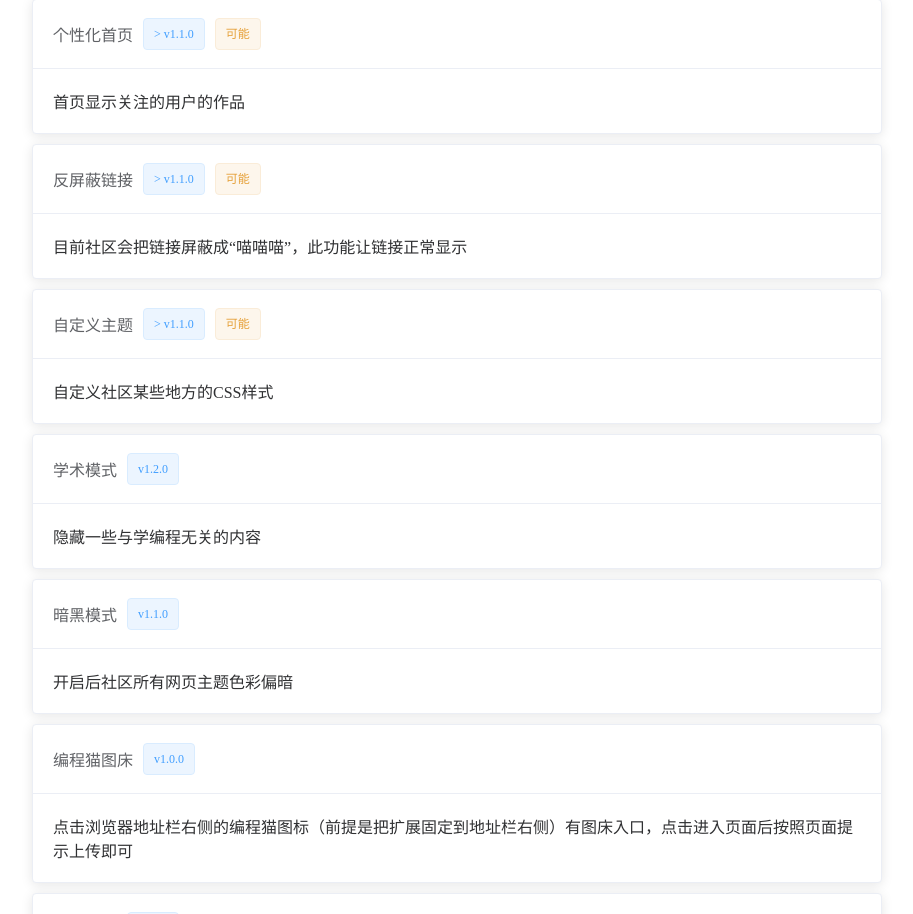
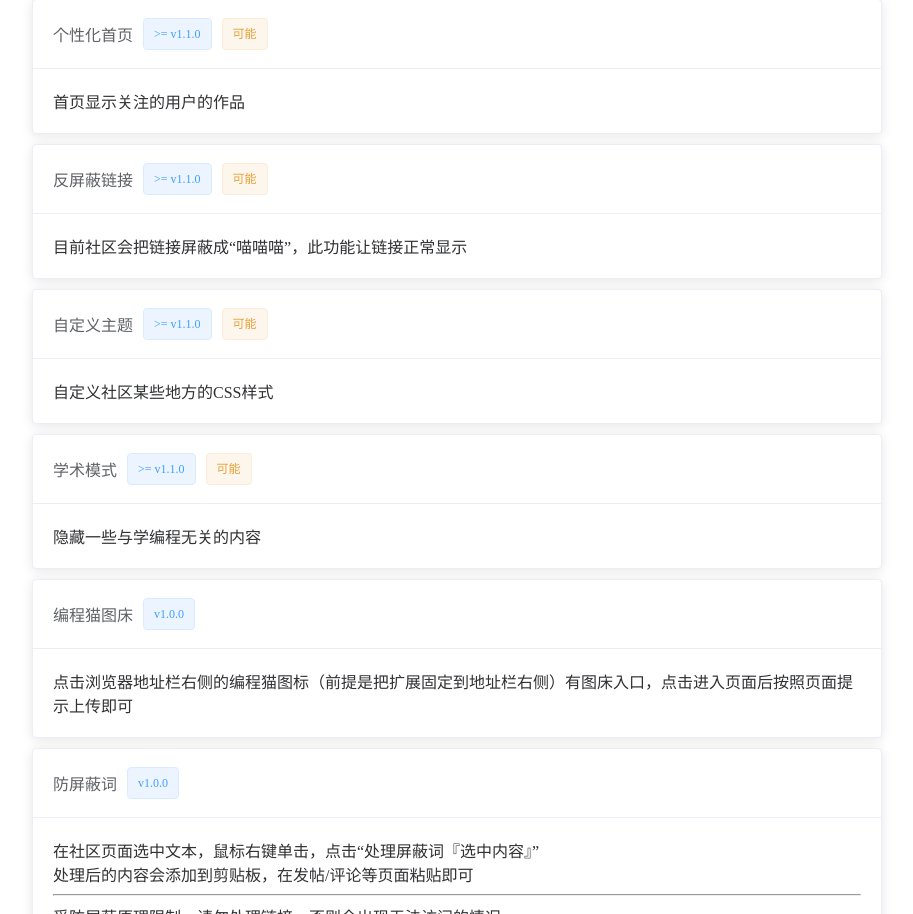
Before and after one commit to codemaoTeam/codemao-browse-enhanced-site, a Vue app: page /doc in a window 1280 px wide. Shown: the part 909-1823 px from the top of the page, without its empty margins (358-1271 px from the left). Built offline with nearby package versions, Linux system fonts and the light colour scheme.

Commit message:
content: 删除暗黑模式功能相关内容

```diff
--- a/src/components/UpdateTimeLine.vue
+++ b/src/components/UpdateTimeLine.vue
@@ -26,16 +26,6 @@ export default {
     return {
       count: 5,
       preActivities: [
-        {
-          content: '添加学术模式',
-          timestamp: '2021-12',
-          version: 'v1.2.0',
-        },
-        {
-          content: '添加暗黑模式',
-          timestamp: '2021-11',
-          version: 'v1.1.0',
-        },
         {
           content: '正式版本发布',
           timestamp: '2021-10',
--- a/src/views/Doc.vue
+++ b/src/views/Doc.vue
@@ -94,35 +94,30 @@ export default {
             {
               label: '个性化首页',
               id: 'feature-persional-homepage',
-              version: '> v1.1.0 ',
+              version: '>= v1.1.0 ',
               maybe: true,
               content: '首页显示关注的用户的作品',
             },
             {
               label: '反屏蔽链接',
               id: 'feature-display-link',
-              version: '> v1.1.0',
+              version: '>= v1.1.0',
               maybe: true,
               content: '目前社区会把链接屏蔽成“喵喵喵”，此功能让链接正常显示',
             },
             {
               label: '自定义主题',
               id: 'feature-persional-theme',
-              version: '> v1.1.0 ',
+              version: '>= v1.1.0 ',
               maybe: true,
               content: '自定义社区某些地方的CSS样式',
             },
             {
               label: '学术模式',
               id: 'feature-academic-mode',
-              version: 'v1.2.0',
+              version: '>= v1.1.0',
+              maybe: true,
               content: '隐藏一些与学编程无关的内容',
-            },
-            {
-              label: '暗黑模式',
-              id: 'feature-dark-mode',
-              version: 'v1.1.0',
-              content: '开启后社区所有网页主题色彩偏暗',
             },
             {
               label: '编程猫图床',
```
